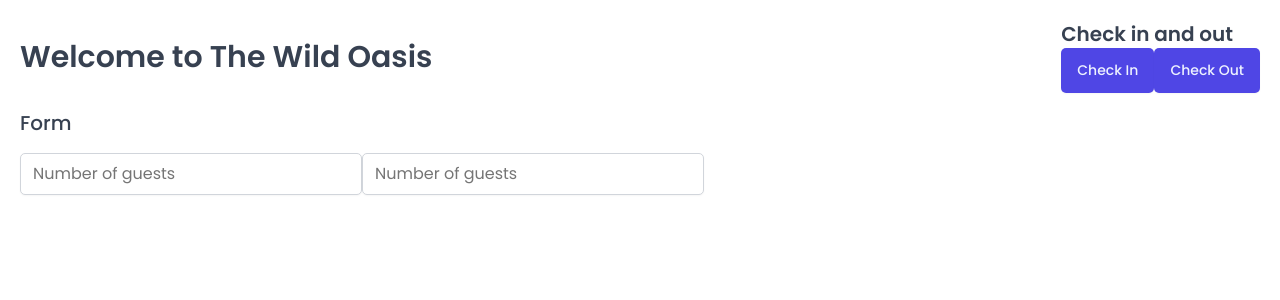
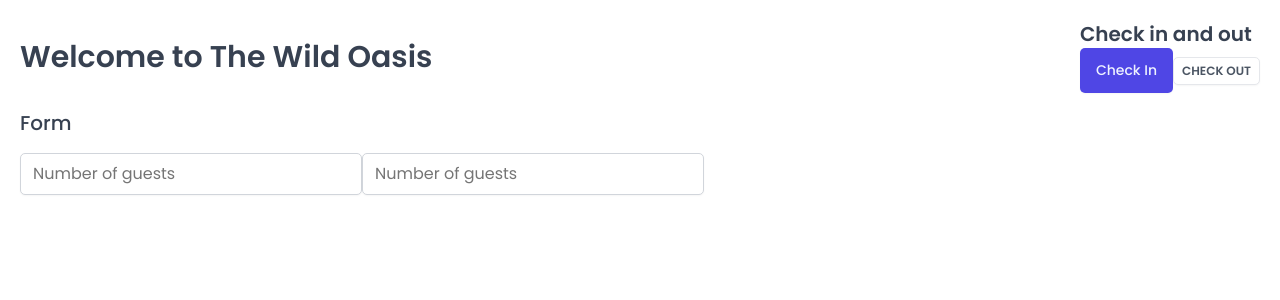
Before and after one commit to valerier2000/the-wild-oasis, a React (Vite) app: page / in a window 1280 px wide. Shown: the top 300 px of the page. Built offline with nearby package versions, Linux system fonts and the light colour scheme; a web font is replaced by a local one.

Commit message:
Make Button styled component more reusable

```diff
--- a/src/App.jsx
+++ b/src/App.jsx
@@ -22,7 +22,9 @@
             <div>
               <Heading as="h2">Check in and out</Heading>
               <Button>Check In</Button>
-              <Button>Check Out</Button>
+              <Button variation="secondary" size="small">
+                Check Out
+              </Button>
             </div>
           </Row>
 
--- a/src/ui/Button.jsx
+++ b/src/ui/Button.jsx
@@ -49,19 +49,17 @@
 };
 
 const Button = styled.button`
-  font-size: 1.4rem;
-  padding: 1.2rem 1.6rem;
-  font-weight: 500;
   border: none;
   border-radius: var(--border-radius-sm);
-  background-color: var(--color-brand-600);
-  color: var(--color-brand-50);
   box-shadow: var(--shadow-sm);
-  cursor: pointer;
 
-  &:hover {
-    background-color: var(--color-brand-700);
-  }
+  ${(props) => sizes[props.size]}
+  ${(props) => variations[props.variation]}
 `;
 
+Button.defaultProps = {
+  size: "medium",
+  variation: "primary",
+};
+
 export default Button;
```
